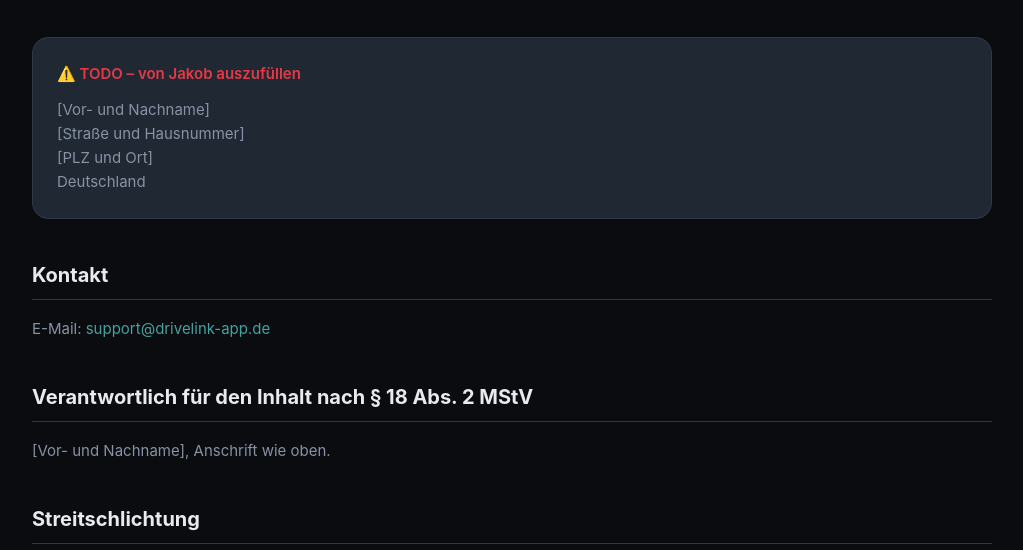
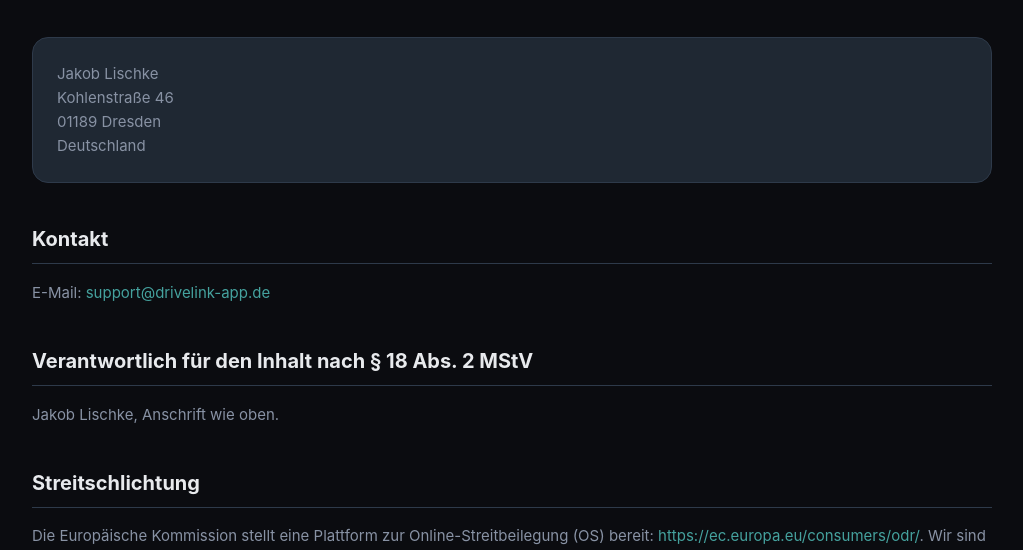
Before and after one commit to Grud0n/drivelink-website, a plain HTML site: page impressum.html in a window 1280 px wide. Shown: the part 246-796 px from the top of the page, without its empty margins (128-1151 px from the left). Drawn offline with Linux system fonts and the light colour scheme.

Commit message:
Impressum: echte Anschrift eintragen

```diff
--- a/impressum.html
+++ b/impressum.html
@@ -28,11 +28,10 @@
     <p class="updated">Angaben gemäß § 5 DDG (vormals TMG)</p>
 
     <div class="contact-box">
-      <p style="margin:0 0 12px; color: var(--red); font-weight:600;">⚠️ TODO – von Jakob auszufüllen</p>
       <p style="margin:0;">
-        [Vor- und Nachname]<br>
-        [Straße und Hausnummer]<br>
-        [PLZ und Ort]<br>
+        Jakob Lischke<br>
+        Kohlenstraße 46<br>
+        01189 Dresden<br>
         Deutschland
       </p>
     </div>
@@ -43,7 +42,7 @@
     </p>
 
     <h2>Verantwortlich für den Inhalt nach § 18 Abs. 2 MStV</h2>
-    <p>[Vor- und Nachname], Anschrift wie oben.</p>
+    <p>Jakob Lischke, Anschrift wie oben.</p>
 
     <h2>Streitschlichtung</h2>
     <p>Die Europäische Kommission stellt eine Plattform zur Online-Streitbeilegung (OS) bereit: <a href="https://ec.europa.eu/consumers/odr/" target="_blank" rel="noopener">https://ec.europa.eu/consumers/odr/</a>. Wir sind nicht verpflichtet und nicht bereit, an einem Streitbeilegungsverfahren vor einer Verbraucherschlichtungsstelle teilzunehmen.</p>
```
